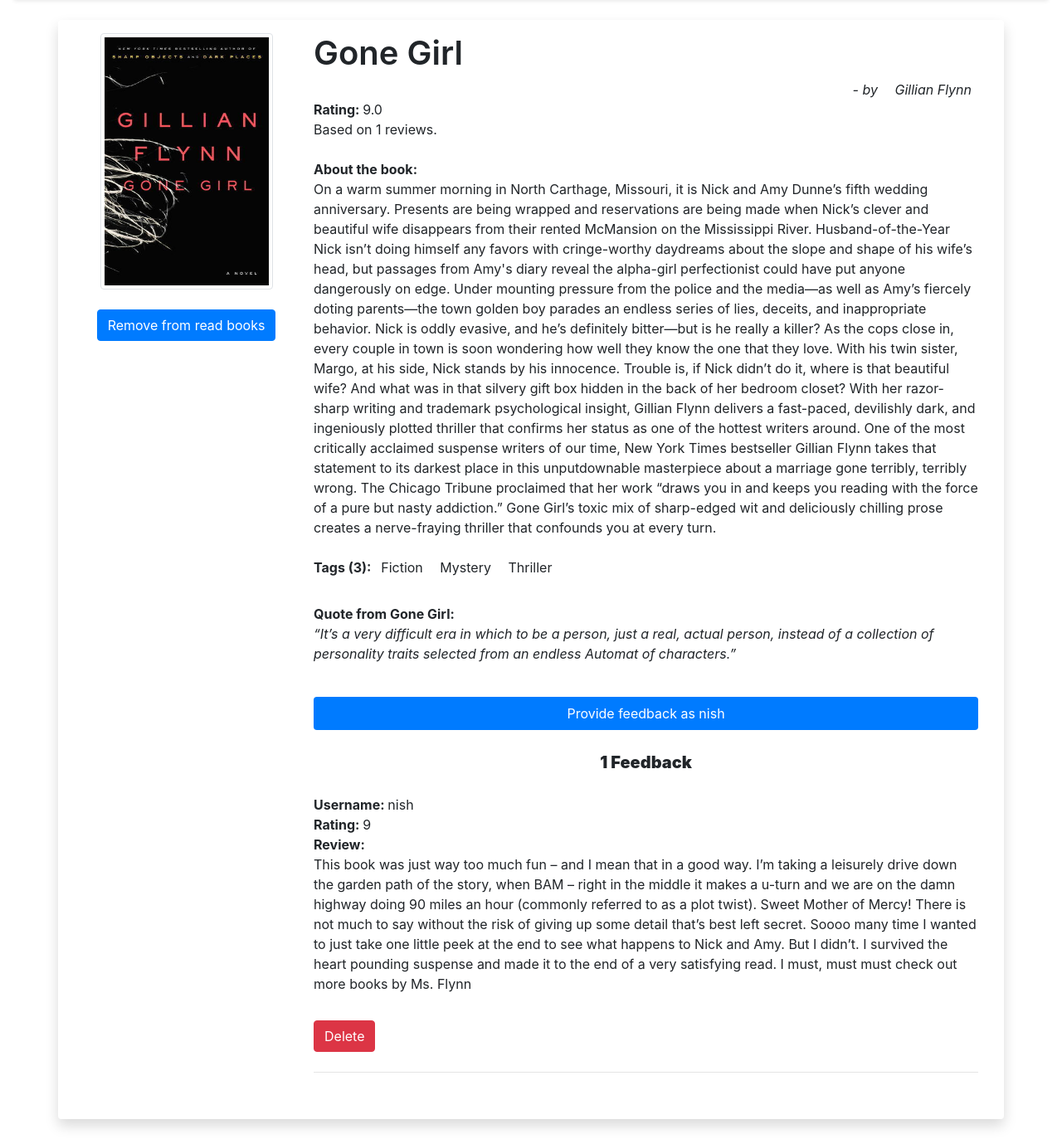
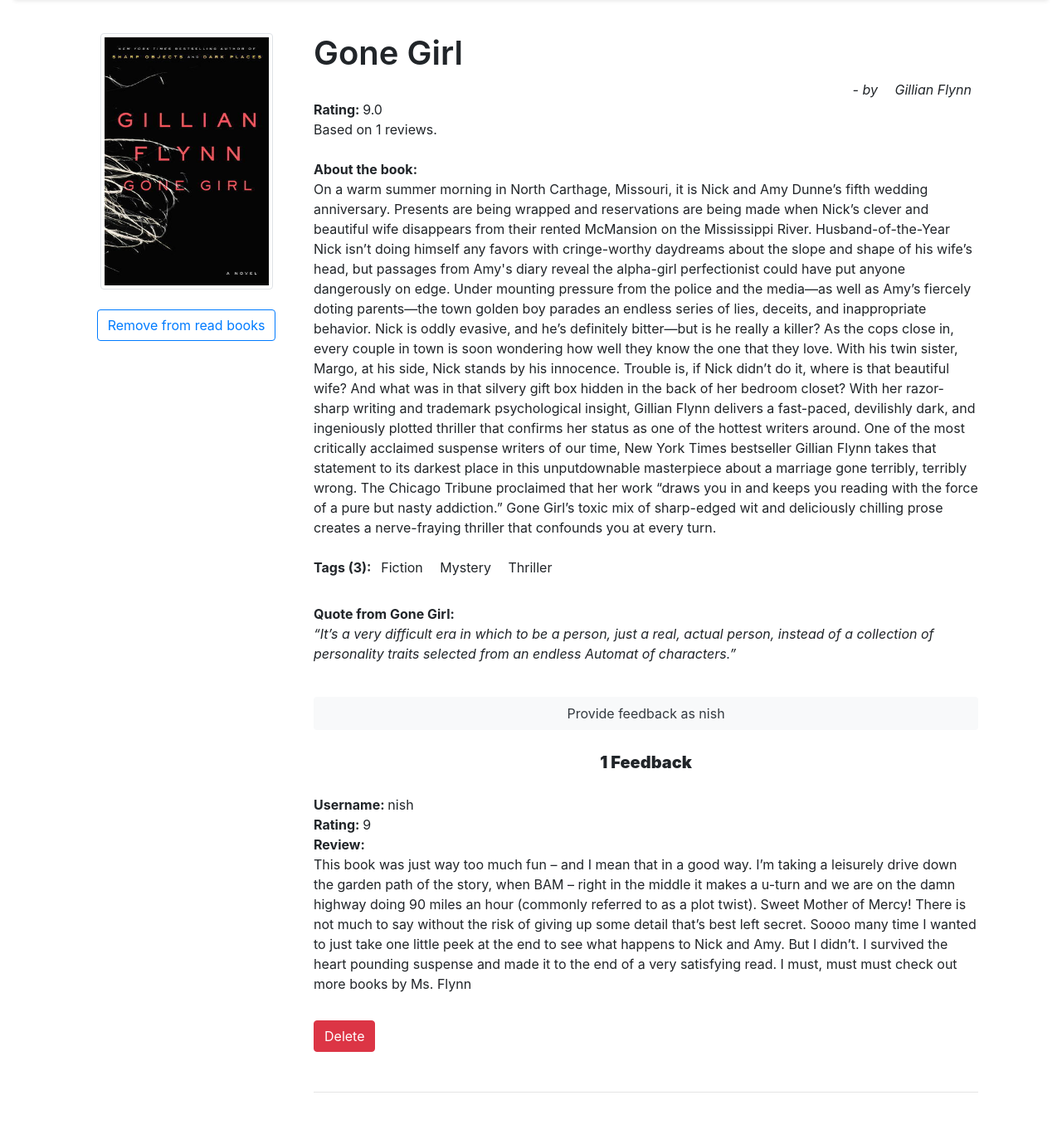
Before and after one commit to nishavak/goodbooks, a Django app: page /details/7/ in a window 1280 px wide. Shown: the part 155-1528 px from the top of the page at 83% size. Run offline with Django 3.2, Linux system fonts and the light colour scheme; a user stored in the database is signed in; data comes from the database, SQL or seed files in the repository; both versions use the stored data as it was after the commit; some libraries are stand-ins or nearby versions.

Commit message:
design fixes

```diff
--- a/GoodBooksApp/templates/GoodBooksApp/book_details2.html
+++ b/GoodBooksApp/templates/GoodBooksApp/book_details2.html
@@ -11,13 +11,13 @@
                 <form method="POST" action="/add-read-book/">
                     {% csrf_token %}
                     <input type="hidden" name="book_id" value="{{ book.id }}">
-                    <button type="submit" class="btn btn-primary my-4">Add to Read Books</button>
+                    <button type="submit" class="btn btn-outline-primary my-4">Add to Read Books</button>
                 </form>
                 {% else %}
                 <form method="POST" action="/del-read-book/">
                     {% csrf_token %}
                     <input type="hidden" name="book_id" value="{{ book.id }}">
-                    <button type="submit" class="btn btn-primary my-4">Remove from read books</button>
+                    <button type="submit" class="btn btn-outline-primary my-4">Remove from read books</button>
                 </form>
                 {% endif %}
             </div>
@@ -72,14 +72,16 @@
                 </div>
             </div>
             {% if logged_in_user != 'AnonymousUser' %}
-            <div class="py-2 my-2 bg-primary text-white rounded" id="toggleFeedback"
-                style="text-align: center; cursor: pointer;">Provide feedback as
-                {{request.user}}</div>
+            <div class="text-center">
+                <div class="py-2 my-2 bg-light text-dark rounded" id="toggleFeedback" style="cursor: pointer;">
+                    Provide feedback as
+                    {{request.user}}</div>
+            </div>
             <div id="toggleFeedbackForm">
                 <div class="col-md-12 py-4">
                     <form method="POST">{% csrf_token %}
                         {{ form.as_p }}
-                        <button type="submit" class="btn btn-primary my-4">Submit feedback</button>
+                        <button type="submit" class="btn btn-outline-success my-4">Submit feedback</button>
                     </form>
                 </div>
             </div>
@@ -115,9 +117,9 @@
                 <input type="hidden" name="feedback_id" value="{{ i.id }}">
                 <button type="submit" class="btn btn-danger my-2">Delete</button>
             </form>
-            <hr />
             <br />
             {% endif %}
+            <hr />
             {% endfor %}
         </div>
     </div>
--- a/GoodBooksApp/templates/GoodBooksApp/book_list.html
+++ b/GoodBooksApp/templates/GoodBooksApp/book_list.html
@@ -9,7 +9,7 @@
     </div>
 </form>
 <!-- <div class="mt-4 mb-1"><strong>Search results:</strong></div> -->
-<table class="table table-bordered table-hover mt-2">
+<table class="table table-bordered table-striped table-hover mt-2">
     <thead class="bg-light">
         <tr>
             <th>#</th>
--- a/GoodBooksApp/templates/GoodBooksApp/profile.html
+++ b/GoodBooksApp/templates/GoodBooksApp/profile.html
@@ -12,7 +12,7 @@
                 {% csrf_token %}
                 <br>
                 <span style="display: none;">{{ form }}</span>
-                <label for="id_profile_picture" class="btn btn-warning text-white m-0">Update profile picture</label>
+                <label for="id_profile_picture" class="btn btn-outline-warning m-0">Update profile picture</label>
             </form>
         </center>
         <h1 class="text-primary text-center  my-4" style="font-weight: 900;">{{profile.user}}</h1>
--- a/templates/base.html
+++ b/templates/base.html
@@ -29,7 +29,7 @@
 
 <body>
     {% include 'header.html' %}
-    <div class="container shadow rounded p-3 my-4 tilt-in-top-1">{% block content %}{% endblock content %}</div>
+    <div class="container p-3 my-4 tilt-in-top-1">{% block content %}{% endblock content %}</div>
     <script src="https://code.jquery.com/jquery-3.4.1.slim.min.js"
         integrity="sha384-J6qa4849blE2+poT4WnyKhv5vZF5SrPo0iEjwBvKU7imGFAV0wwj1yYfoRSJoZ+n" crossorigin="anonymous">
         </script>
```
Also changed, not shown: db.sqlite3.
